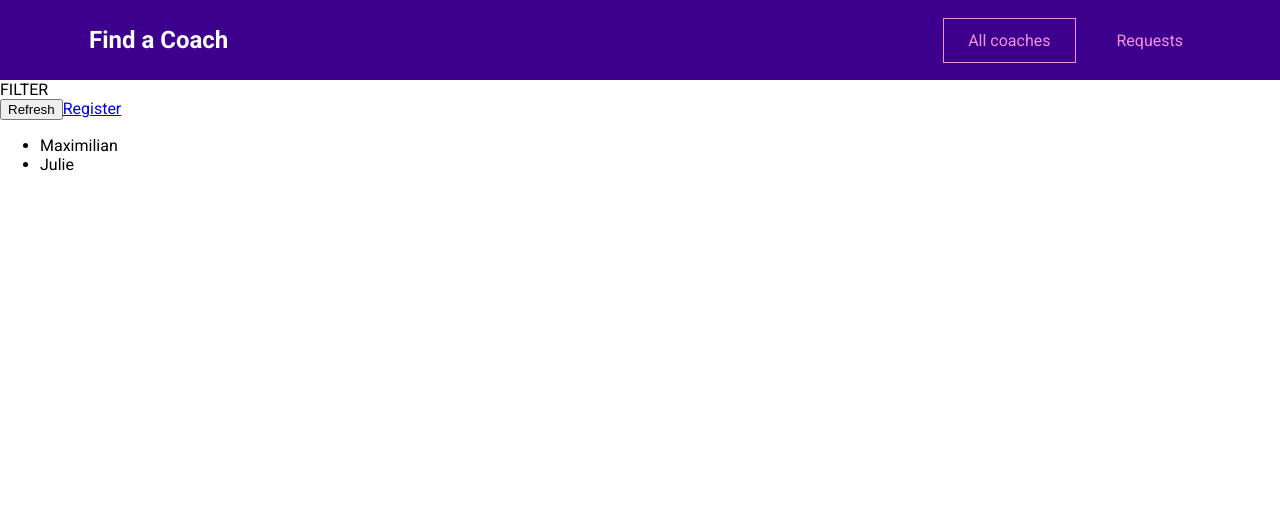
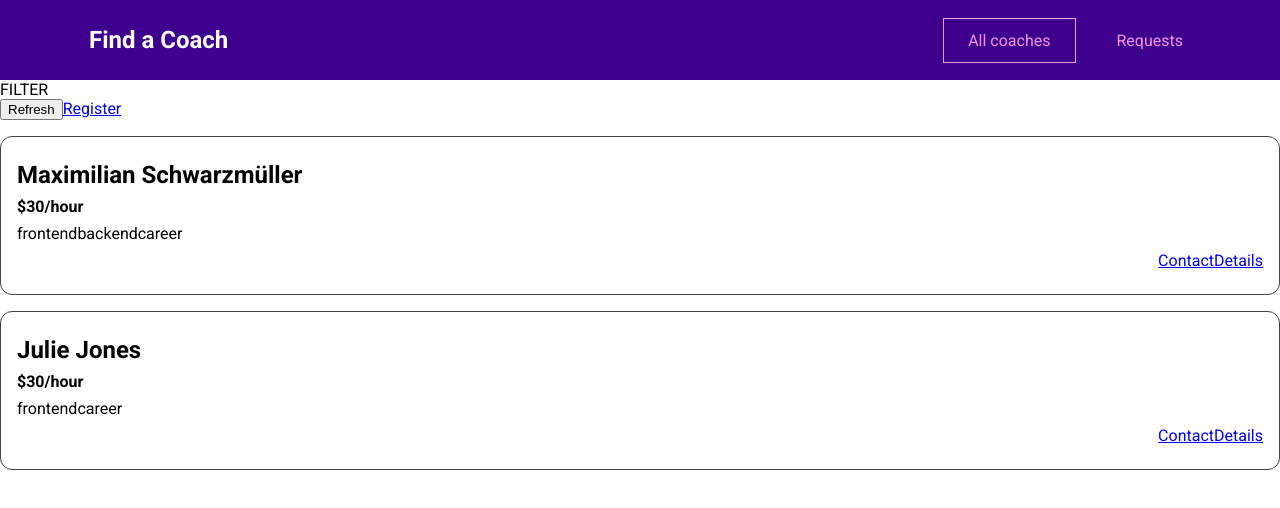
Before and after one commit to darone90/coach_finder, a Vue app: page /coaches in a window 1280 px wide. Shown: the top 508 px of the page. Built offline with nearby package versions, Linux system fonts and the light colour scheme.

Commit message:
coach item component

```diff
--- /dev/null
+++ b/src/components/CoachItem.vue
@@ -0,0 +1,57 @@
+<template>
+    <li>
+        <h3>{{ fullName }}</h3>
+        <h4>${{ rate }}/hour</h4>
+        <div>
+            <span v-for="area in areas" :key="area">{{ area }}</span>
+        </div>
+        <div class="actions">
+            <router-link :to="coachContactLink">Contact</router-link>
+            <router-link :to="coachDetailsLink">Details</router-link>
+        </div>
+    </li>
+</template>
+
+<script>
+    export default {
+        props: ['id', 'firstName', 'lastName', 'rate', 'areas'],
+        computed: {
+            fullName() {
+                return this.firstName + ' ' + this.lastName
+            },
+            coachContactLink() {
+                return this.$route.path + '/' + this.id + '/contact'
+            },
+            coachDetailsLink() {
+                return this.$route.path + '/' + this.id
+            }
+        }
+    }
+</script>
+
+<style scoped>
+    li {
+  margin: 1rem 0;
+  border: 1px solid #424242;
+  border-radius: 12px;
+  padding: 1rem;
+}
+
+h3 {
+  font-size: 1.5rem;
+}
+
+h3,
+h4 {
+  margin: 0.5rem 0;
+}
+
+div {
+  margin: 0.5rem 0;
+}
+
+.actions {
+  display: flex;
+  justify-content: flex-end;
+}
+</style>
--- a/src/pages/coaches/CoachesList.vue
+++ b/src/pages/coaches/CoachesList.vue
@@ -8,16 +8,25 @@
             <router-link to="/register">Register</router-link>
         </div>
         <ul v-if="hasCoaches">
-            <li v-for="coach in filteredCoaches" :key="coach.id">
-                {{ coach.firstName }}
-            </li>
+            <coach-item v-for="coach in filteredCoaches"
+            :key="coach.id"
+            :id="coach.id"
+            :first-name="coach.firstName"
+            :last-name="coach.lastName"
+            :rate="coach.hourlyRate"
+            :areas="coach.areas"
+            ></coach-item>
         </ul>
         <h3 v-else>No coaches found</h3>
     </section>
 </template>
 
 <script>
+import CoachItem from '@/components/CoachItem.vue';
     export default {
+        components: {
+            CoachItem
+        },
         computed: {
             filteredCoaches() {
                 return this.$store.getters.coaches
@@ -28,3 +37,16 @@
         }
     }
 </script>
+
+<style scoped>
+    ul {
+  list-style: none;
+  margin: 0;
+  padding: 0;
+}
+
+.controls {
+  display: flex;
+  justify-content: space-between;
+}
+</style>
```
